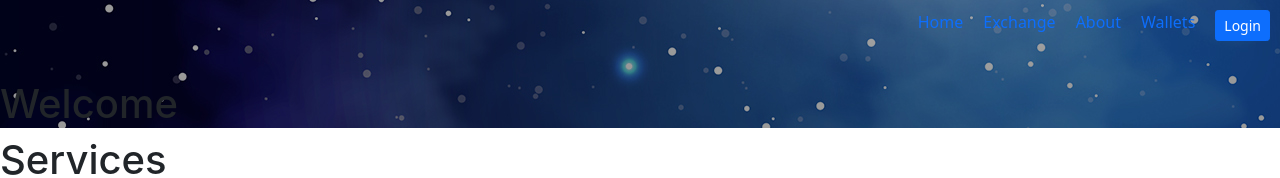
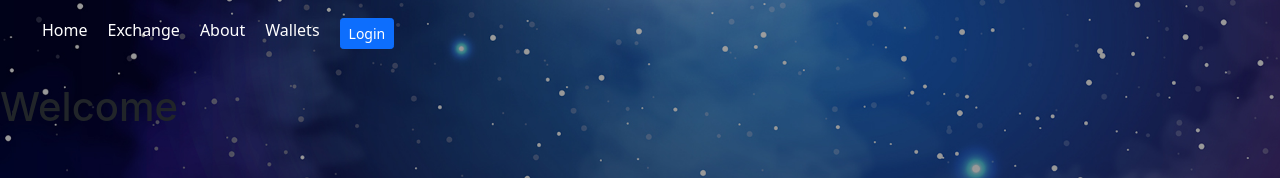
Before and after one commit to rameshwarTiwari1/nft-marketplaces, a React (Create React App) app: page / in a window 1280 px wide. Shown: the top 178 px of the page. Built offline with nearby package versions, Linux system fonts and the light colour scheme.

Commit message:
3 files modified

```diff
--- a/src/components/Navbar.css
+++ b/src/components/Navbar.css
@@ -5,10 +5,8 @@
 }
 
 nav {
-  /* background-image: url(../assets/8.jpg); */
-  /* background-color: white; */
-  height: 10vh;
-  /* box-shadow: 0 0.5rem 1rem rgb(0 0 0 / 10%); */
+  width: 100%;
+  position: absolute;
 }
 ul {
   list-style: none;
@@ -19,17 +17,19 @@ li {
   padding: 10px;
   align-items: center;
   justify-content: center;
+
 }
 a {
-  /* color: white; */
+  color: white;
   text-decoration: none;
 }
-.search-bar .searchIcon {
+
+/* .search-bar .searchIcon {
   border: none;
   background: white;
   align-items: center;
   justify-content: center;
-}
+} */
 /* .gradient-bg-welcome {
   background-color: #0f0e13;
   background-image: radial-gradient(
--- a/src/components/Navbar.jsx
+++ b/src/components/Navbar.jsx
@@ -5,7 +5,7 @@ import './Navbar.css';
 
 const Navbar = () => {
   return (
-    <nav className="gradient-bg-welcome">
+    <nav className="navbar gradient-bg-welcome">
       <ul>
         <li>
           <a href="#">Home</a>
--- a/src/style.css
+++ b/src/style.css
@@ -5,4 +5,7 @@ p {
 }
 .bg-img {
   background-image: url(./assets/8.jpg);
+  background-size: cover;
+  background-repeat: no-repeat;
+  height: 99vh;
 }
```
